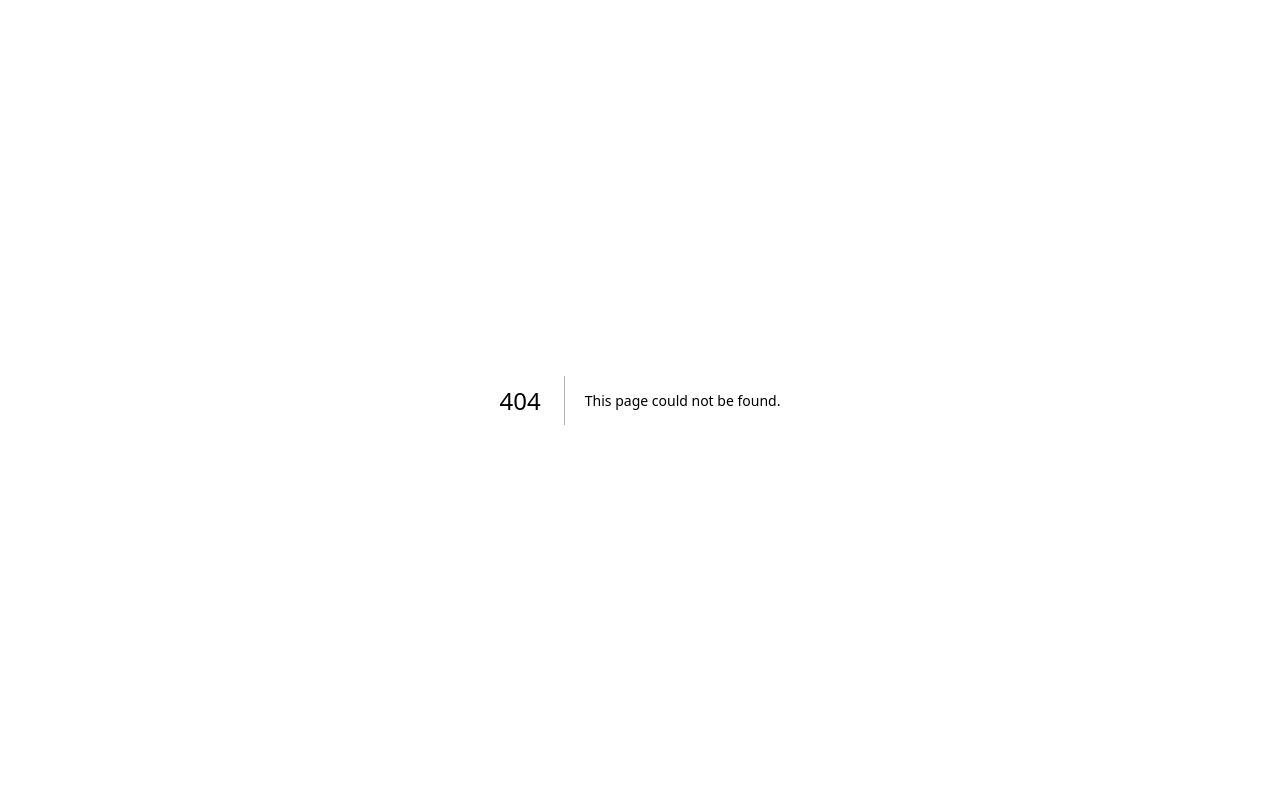
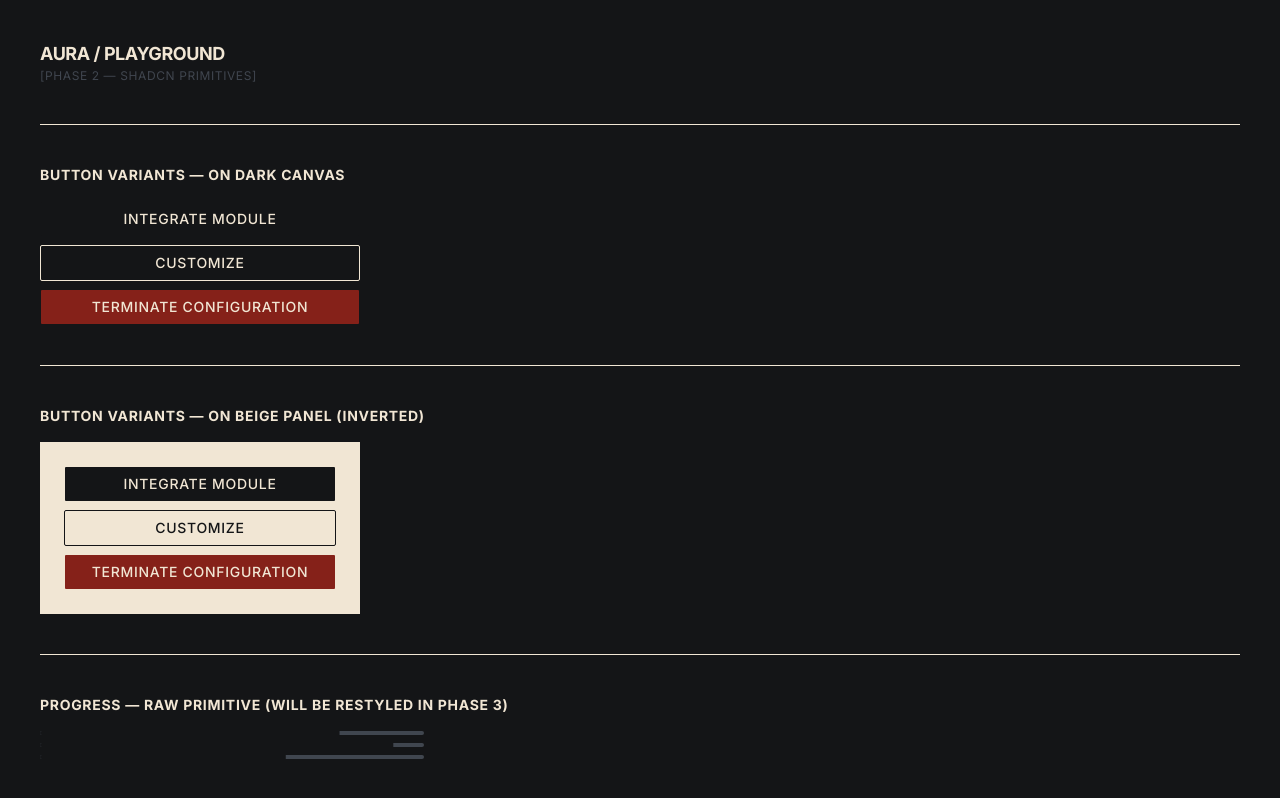
Before and after one commit to EleanQuintero/Factory-agents, a Next.js app in the folder apps/web/: page /playground in a window 1280 px wide. Before the commit this address had no page. Built offline with nearby package versions, Linux system fonts and the light colour scheme.

Commit message:
feat(web): make shadcn button destructive variant match AURA tactical spec
radix-luma default destructive was soft/translucent; DESIGN.md §6.3 requires solid red (#852119) with foreground text. Add /playground route to verify all 3 variants in both contexts (dark canvas + inverted beige panel).

```diff
--- /dev/null
+++ b/apps/web/src/app/playground/page.tsx
@@ -0,0 +1,73 @@
+import { Button } from "@/components/ui/button";
+import { Progress } from "@/components/ui/progress";
+import { Separator } from "@/components/ui/separator";
+
+export default function Playground() {
+  return (
+    <div className="min-h-screen bg-background text-foreground p-10 flex flex-col gap-10">
+      <header>
+        <h1 className="text-lg font-bold uppercase tracking-tight">
+          AURA / PLAYGROUND
+        </h1>
+        <p className="text-xs uppercase tracking-wider text-muted-foreground">
+          [PHASE 2 — SHADCN PRIMITIVES]
+        </p>
+      </header>
+
+      <Separator />
+
+      <section className="flex flex-col gap-4">
+        <h2 className="text-sm font-bold uppercase tracking-wider">
+          Button variants — on dark canvas
+        </h2>
+        <div className="flex flex-col gap-2 max-w-xs">
+          <Button variant="default" size="lg" className="uppercase tracking-wider">
+            Integrate Module
+          </Button>
+          <Button variant="outline" size="lg" className="uppercase tracking-wider">
+            Customize
+          </Button>
+          <Button variant="destructive" size="lg" className="uppercase tracking-wider">
+            Terminate Configuration
+          </Button>
+        </div>
+      </section>
+
+      <Separator />
+
+      <section className="flex flex-col gap-4">
+        <h2 className="text-sm font-bold uppercase tracking-wider">
+          Button variants — on beige panel (inverted)
+        </h2>
+        <div className="bg-foreground text-background p-6 flex flex-col gap-2 max-w-xs">
+          <Button variant="default" size="lg" className="uppercase tracking-wider">
+            Integrate Module
+          </Button>
+          <Button
+            variant="outline"
+            size="lg"
+            className="uppercase tracking-wider bg-transparent border-background text-background hover:bg-background hover:text-foreground"
+          >
+            Customize
+          </Button>
+          <Button variant="destructive" size="lg" className="uppercase tracking-wider">
+            Terminate Configuration
+          </Button>
+        </div>
+      </section>
+
+      <Separator />
+
+      <section className="flex flex-col gap-4">
+        <h2 className="text-sm font-bold uppercase tracking-wider">
+          Progress — raw primitive (will be restyled in Phase 3)
+        </h2>
+        <div className="flex flex-col gap-2 max-w-sm">
+          <Progress value={78} />
+          <Progress value={92} />
+          <Progress value={64} />
+        </div>
+      </section>
+    </div>
+  );
+}
--- a/apps/web/src/components/ui/button.tsx
+++ b/apps/web/src/components/ui/button.tsx
@@ -17,7 +17,7 @@ const buttonVariants = cva(
         ghost:
           "hover:bg-muted hover:text-foreground aria-expanded:bg-muted aria-expanded:text-foreground dark:hover:bg-muted/50",
         destructive:
-          "bg-destructive/10 text-destructive hover:bg-destructive/20 focus-visible:border-destructive/40 focus-visible:ring-destructive/20 dark:bg-destructive/20 dark:hover:bg-destructive/30 dark:focus-visible:ring-destructive/40",
+          "bg-destructive text-foreground hover:bg-destructive/90 focus-visible:ring-destructive/50",
         link: "text-primary underline-offset-4 hover:underline",
       },
       size: {
```
